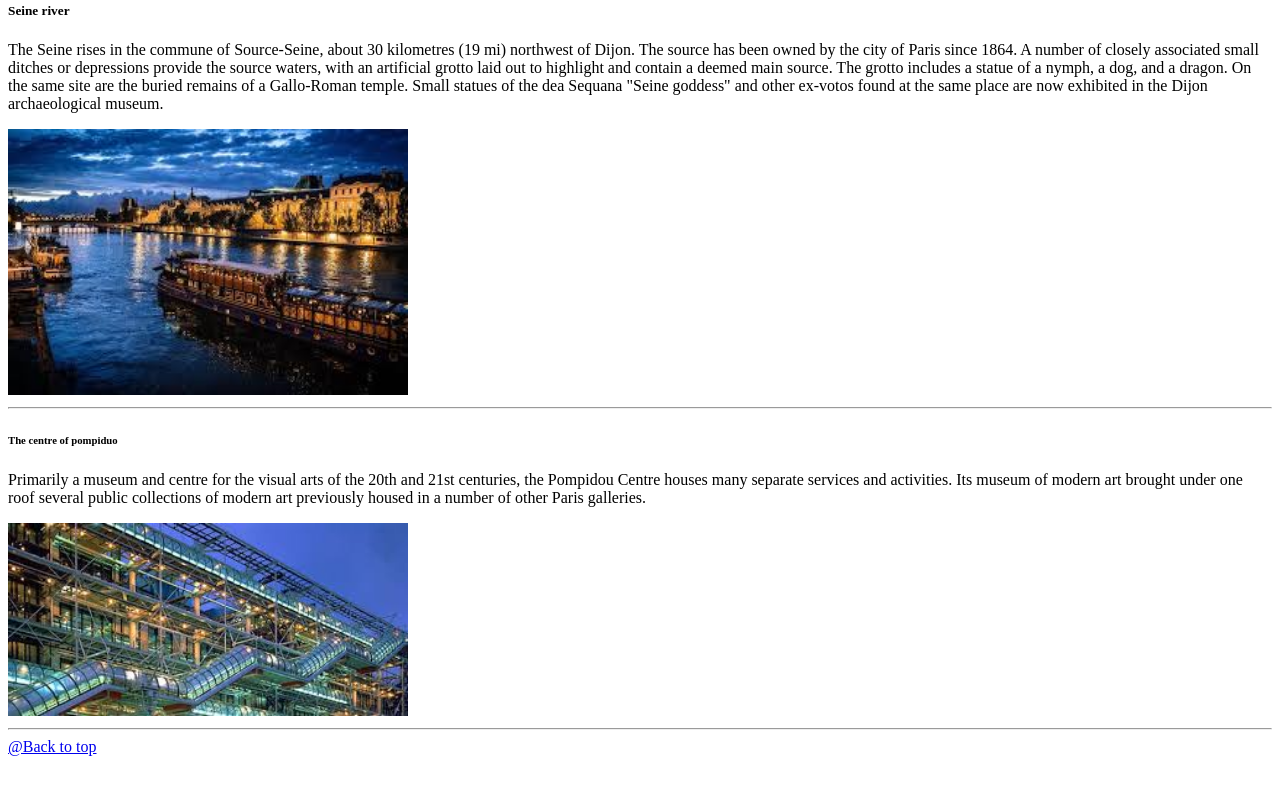
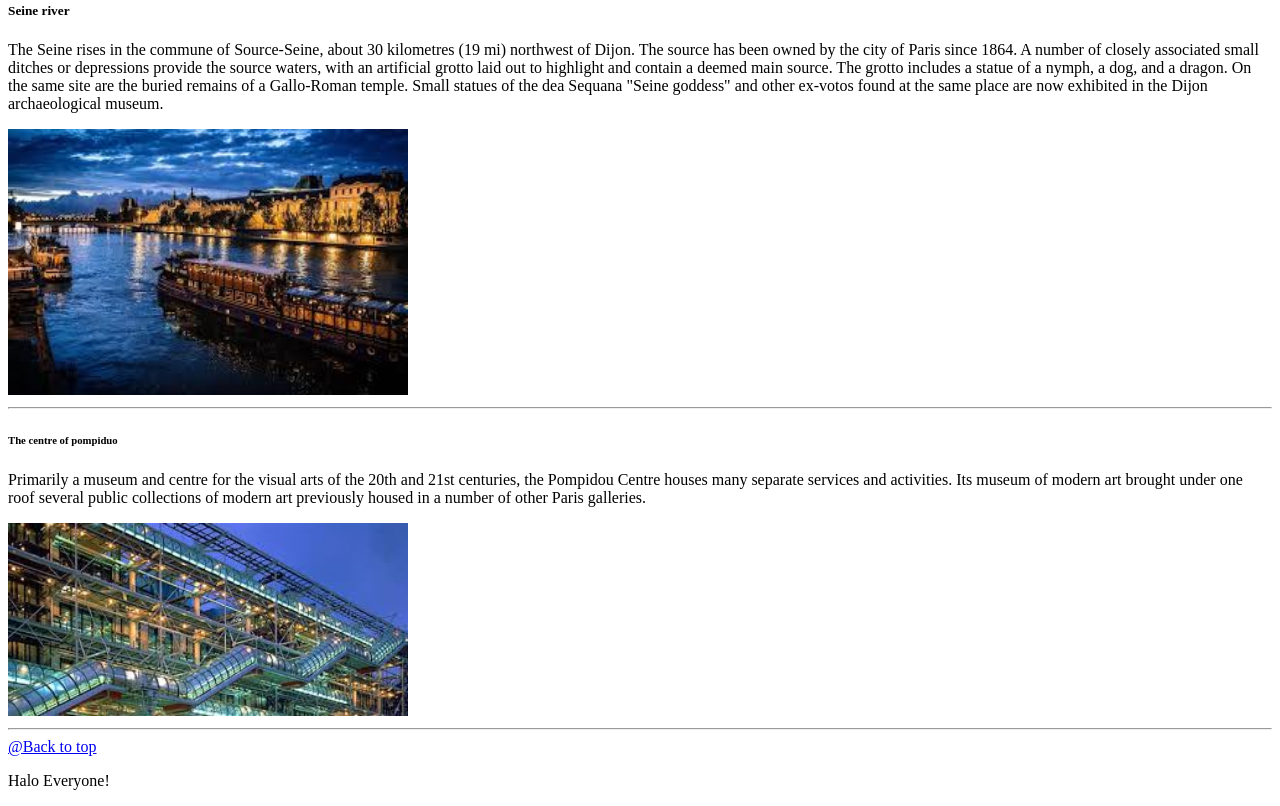
Before and after one commit to AmruthaThotakura/tour-ism-project, a plain HTML site: page index.html in a window 1280 px wide. Shown: the part 2272-3078 px from the top of the page. Before the commit the page ends 3036 px from the top, so only its background shows below. Drawn offline with Linux system fonts and the light colour scheme.

Commit message:
Just added a sentence

```diff
--- a/index.html
+++ b/index.html
@@ -109,5 +109,6 @@
             <img src="./centre.jpeg" width="400px"><br>
             <hr>
             <a href="#">@Back to top</a>
+            <p>Halo Everyone!</p>
 </body>
 </html>
```
